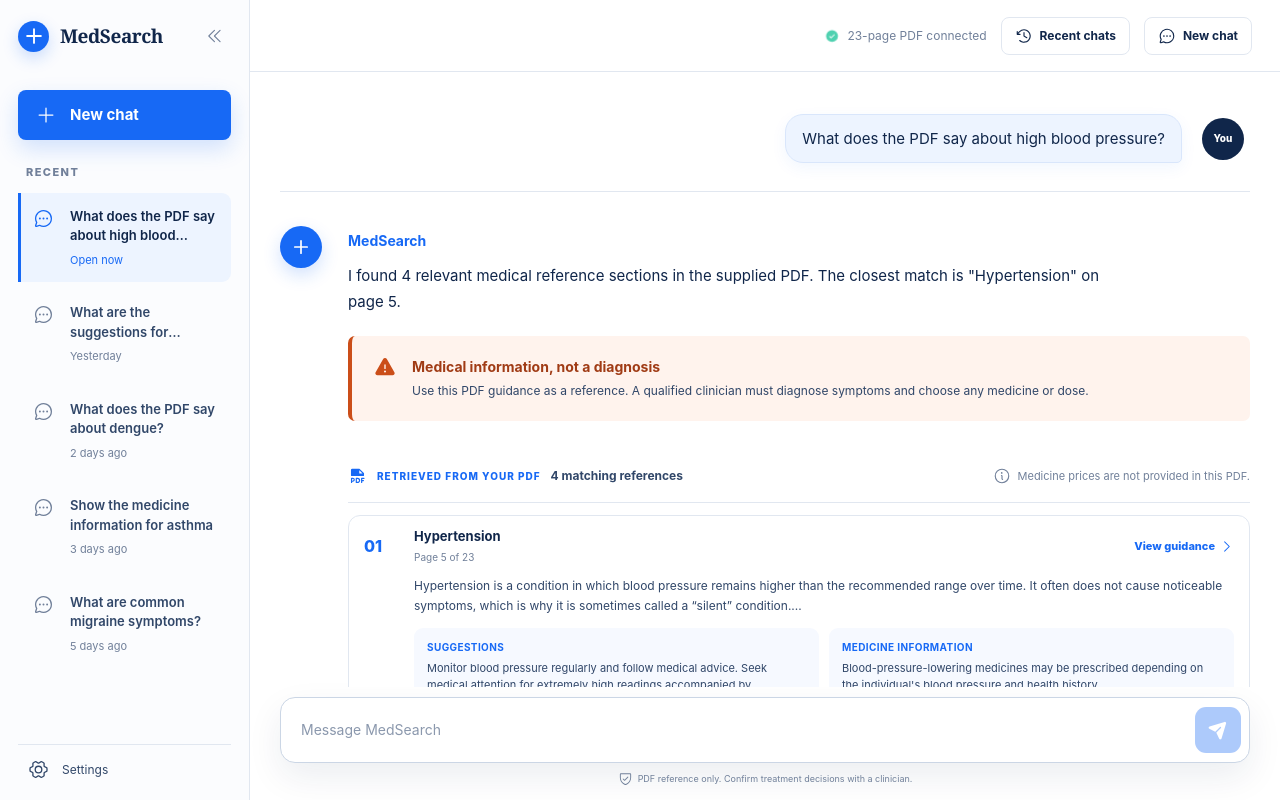
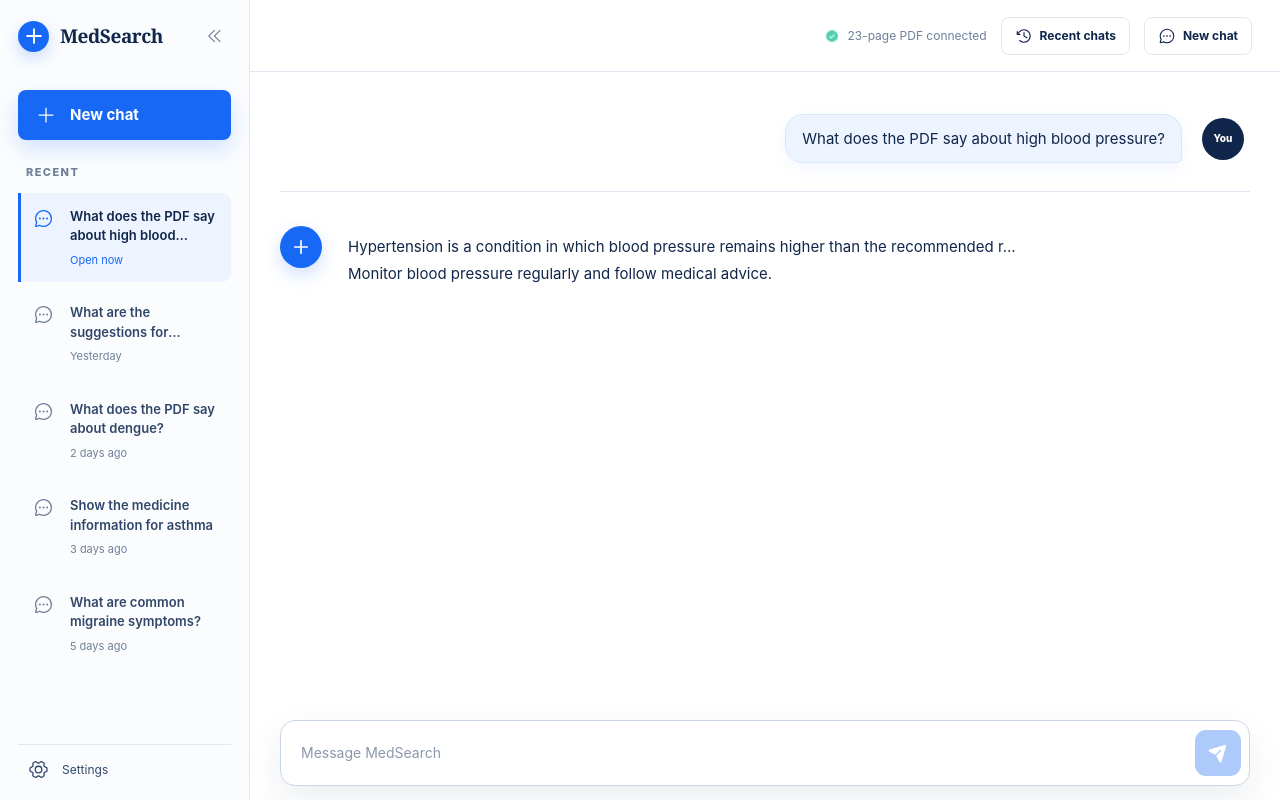
Before and after one commit to pravalika-hai/swasthya-search-rag, a React (Vite) app: page / in a window 1280 px wide. Built offline with nearby package versions, Linux system fonts and the light colour scheme.

Commit message:
Simplify MedSearch responses to two lines

```diff
--- a/app/HealthRag.tsx
+++ b/app/HealthRag.tsx
@@ -10,12 +10,9 @@
   ClockCounterClockwise,
   FilePdf,
   GearSix,
-  Info,
   PaperPlaneTilt,
   Plus,
-  ShieldCheck,
   SidebarSimple,
-  Warning,
   X,
 } from "@phosphor-icons/react";
 
@@ -65,11 +62,6 @@
   "what", "which", "with",
 ]);
 
-const emergencyTerms = [
-  "chest pain", "cannot breathe", "difficulty breathing", "severe bleeding",
-  "unconscious", "fainted", "fainting", "seizure", "suicidal", "overdose",
-];
-
 function normalise(value: string) {
   return value.toLowerCase().replace(/[^a-z0-9]+/g, " ").trim();
 }
@@ -112,11 +104,10 @@
     .map(({ record }) => record);
 }
 
-function shorten(value: string, maximum = 340) {
-  if (value.length <= maximum) return value;
-  const clipped = value.slice(0, maximum);
-  const sentence = clipped.lastIndexOf(". ");
-  return `${clipped.slice(0, sentence > 170 ? sentence + 1 : maximum).trim()}...`;
+function shortLine(value: string, maximum = 92) {
+  const firstSentence = value.split(/(?<=[.!?])\s/)[0]?.trim() || value.trim();
+  if (firstSentence.length <= maximum) return firstSentence;
+  return `${firstSentence.slice(0, maximum - 3).trimEnd()}...`;
 }
 
 export default function HealthRag() {
@@ -125,7 +116,6 @@
   const [query, setQuery] = useState("");
   const [activeQuery, setActiveQuery] = useState(starterQuery);
   const [results, setResults] = useState<MedicalRecord[]>([]);
-  const [selectedRecord, setSelectedRecord] = useState<number | null>(null);
   const [recentChats, setRecentChats] = useState<RecentChat[]>(starterChats);
   const [sidebarOpen, setSidebarOpen] = useState(true);
   const [mobileSidebarOpen, setMobileSidebarOpen] = useState(false);
@@ -160,7 +150,6 @@
     if (!clean || !dataset) return;
     setActiveQuery(clean);
     setResults(retrieve(dataset.records, clean));
-    setSelectedRecord(null);
     setQuery("");
     setMobileSidebarOpen(false);
     setRecentChats((current) => {
@@ -186,16 +175,22 @@
   function newChat() {
     setActiveQuery("");
     setResults([]);
-    setSelectedRecord(null);
     setQuery("");
     setMobileSidebarOpen(false);
     requestAnimationFrame(() => inputRef.current?.focus());
   }
 
-  const emergency = emergencyTerms.some((term) => normalise(activeQuery).includes(term));
-  const answer = results.length
-    ? `I found ${results.length} relevant medical reference ${results.length === 1 ? "section" : "sections"} in the supplied PDF. The closest match is "${results[0].title}" on page ${results[0].page}.`
-    : "I could not find a confident match in the supplied PDF. Try naming a condition, symptom, or topic such as diabetes, fever, asthma, or hypertension.";
+  const answerLines = loading
+    ? ["Reading the medical information...", "Please wait a moment."]
+    : results.length
+      ? [
+          shortLine(results[0].overview),
+          shortLine(normalise(activeQuery).includes("medicine") ? results[0].medicine : results[0].suggestions),
+        ]
+      : [
+          "I could not find a close match in the supplied medical information.",
+          "Try asking about a specific condition such as asthma, diabetes, or fever.",
+        ];
 
   const sidebarClass = [
     "history-sidebar",
@@ -271,47 +266,7 @@
                 <article className="answer-row message-enter answer-delay">
                   <span className="assistant-avatar"><Plus size={18} weight="bold" /></span>
                   <div className="answer-content">
-                    <strong className="assistant-name">MedSearch</strong>
-                    <p>{loading ? "Reading the supplied medical PDF..." : answer}</p>
-
-                    <div className={emergency ? "safety-notice is-urgent" : "safety-notice"}>
-                      <Warning size={22} weight="fill" />
-                      <div>
-                        <strong>{emergency ? "Please get urgent help" : "Medical information, not a diagnosis"}</strong>
-                        <p>{emergency ? "Call India's emergency number 112 or go to the nearest emergency department." : "Use this PDF guidance as a reference. A qualified clinician must diagnose symptoms and choose any medicine or dose."}</p>
-                      </div>
-                    </div>
-
-                    {!emergency && results.length > 0 && (
-                      <section className="results-section">
-                        <div className="results-toolbar">
-                          <div className="results-title"><FilePdf size={19} weight="fill" /><span>RETRIEVED FROM YOUR PDF</span><strong>{results.length} matching references</strong></div>
-                          <span className="price-note"><Info size={18} /> Medicine prices are not provided in this PDF.</span>
-                        </div>
-
-                        <div className="reference-list" aria-label="Matching PDF references">
-                          {results.map((record, index) => (
-                            <article className={selectedRecord === record.id ? "reference-card is-expanded" : "reference-card"} key={record.id}>
-                              <button className="reference-main" type="button" onClick={() => setSelectedRecord(selectedRecord === record.id ? null : record.id)}>
-                                <span className="record-number">{String(index + 1).padStart(2, "0")}</span>
-                                <span className="reference-copy"><strong>{record.title}</strong><small>Page {record.page} of {dataset?.pageCount || 23}</small></span>
-                                <span className="reference-action">{selectedRecord === record.id ? "Close" : "View guidance"}<CaretRight size={15} /></span>
-                              </button>
-                              <div className="reference-summary">
-                                <p>{shorten(record.overview)}</p>
-                                <div className="guidance-grid">
-                                  <div><strong>Suggestions</strong><p>{shorten(record.suggestions, 260)}</p></div>
-                                  <div><strong>Medicine information</strong><p>{shorten(record.medicine, 260)}</p></div>
-                                </div>
-                              </div>
-                              {selectedRecord === record.id && (
-                                <div className="record-detail"><ShieldCheck size={17} weight="fill" />Source: medical info.pdf, page {record.page}. Confirm any treatment or medicine decision with a qualified healthcare professional.</div>
-                              )}
-                            </article>
-                          ))}
-                        </div>
-                      </section>
-                    )}
+                    <p className="two-line-answer"><span>{answerLines[0]}</span><span>{answerLines[1]}</span></p>
                   </div>
                 </article>
               </div>
@@ -325,7 +280,6 @@
             <textarea ref={inputRef} value={query} onChange={(event) => setQuery(event.target.value.slice(0, 500))} onKeyDown={(event) => { if (event.key === "Enter" && !event.shiftKey) { event.preventDefault(); if (query.trim()) ask(query); } }} placeholder="Message MedSearch" rows={1} disabled={loading} aria-label="Health question" />
             <button type="submit" disabled={loading || !query.trim()} aria-label="Send question"><PaperPlaneTilt size={20} weight="fill" /></button>
           </form>
-          <p><ShieldCheck size={15} /> PDF reference only. Confirm treatment decisions with a clinician.</p>
         </footer>
       </section>
 
--- a/app/globals.css
+++ b/app/globals.css
@@ -250,136 +250,20 @@
 }
 .user-avatar { background: var(--ink); font-size: 10px; }
 .assistant-avatar { background: var(--blue); box-shadow: 0 7px 18px rgba(23,105,245,.2); }
-.answer-content { min-width: 0; padding-top: 4px; }
-.assistant-name { display: block; color: var(--blue); font-size: 14px; margin-bottom: 12px; }
-.answer-content > p { max-width: 780px; margin: 0; color: var(--ink); font-size: 15px; line-height: 1.7; }
-
-.safety-notice {
-  margin-top: 22px;
-  display: grid;
-  grid-template-columns: 26px minmax(0, 1fr);
-  gap: 12px;
-  padding: 20px 22px;
-  border-left: 4px solid var(--warning);
-  border-radius: 7px;
-  background: var(--warning-soft);
-  color: var(--warning);
-  animation: noticeReveal 520ms cubic-bezier(.2,.8,.2,1) both;
-  animation-delay: 180ms;
+.answer-content { min-width: 0; padding-top: 8px; }
+.two-line-answer {
+  width: min(820px, 100%);
+  margin: 0;
+  color: var(--ink);
+  font-size: 15px;
+  line-height: 1.75;
 }
-.safety-notice.is-urgent { border-left-color: #c92d2d; background: #fff0f0; color: #c92d2d; }
-.safety-notice strong { display: block; color: #a03b15; font-size: 14px; }
-.safety-notice p { margin: 5px 0 0; color: var(--ink-soft); font-size: 12px; line-height: 1.55; }
-
-.results-section { margin-top: 30px; }
-.results-toolbar {
-  display: flex;
-  align-items: center;
-  justify-content: space-between;
-  gap: 20px;
-  min-height: 52px;
-  border-bottom: 1px solid var(--line);
+.two-line-answer span {
+  display: block;
+  overflow: hidden;
+  white-space: nowrap;
+  text-overflow: ellipsis;
 }
-.results-title { display: flex; align-items: center; gap: 10px; min-width: 0; }
-.results-title > svg { color: var(--blue); }
-.results-title span { color: var(--blue); font-size: 10px; font-weight: 780; letter-spacing: .1em; white-space: nowrap; }
-.results-title strong { color: var(--ink-soft); font-size: 12px; white-space: nowrap; }
-.price-note { display: flex; align-items: center; gap: 7px; color: var(--muted); font-size: 11px; white-space: nowrap; }
-
-.results-table { width: 100%; }
-.table-header, .table-row {
-  display: grid;
-  grid-template-columns: 42px minmax(240px, 1.45fr) minmax(100px, .65fr) minmax(140px, .9fr) 76px;
-  align-items: center;
-  gap: 12px;
-}
-.table-header {
-  min-height: 50px;
-  padding: 0 12px;
-  border-bottom: 1px solid var(--line-strong);
-  color: var(--ink);
-  font-size: 10px;
-  font-weight: 780;
-  letter-spacing: .055em;
-}
-.table-row {
-  min-height: 60px;
-  padding: 0 12px;
-  border-bottom: 1px solid var(--line);
-  color: var(--ink-soft);
-  font-size: 12px;
-  animation: rowReveal 470ms cubic-bezier(.2,.8,.2,1) both;
-  animation-delay: calc(280ms + var(--row-delay));
-  transition: background 160ms ease, transform 160ms ease;
-}
-.table-row:hover { background: var(--blue-wash); transform: translateX(2px); }
-.table-row strong { color: var(--ink); font-weight: 590; line-height: 1.35; }
-.record-number { color: var(--blue); font-weight: 780; }
-.table-row button {
-  display: flex;
-  align-items: center;
-  justify-content: flex-end;
-  gap: 3px;
-  padding: 8px 0;
-  border: 0;
-  background: transparent;
-  color: var(--blue);
-  font-size: 11px;
-  font-weight: 760;
-  cursor: pointer;
-}
-.table-row button svg { transition: transform 180ms ease; }
-.table-record.is-expanded .table-row button svg { transform: rotate(90deg); }
-.record-detail {
-  display: flex;
-  align-items: center;
-  gap: 8px;
-  padding: 12px 16px 12px 66px;
-  border-bottom: 1px solid var(--line);
-  background: var(--blue-wash);
-  color: var(--muted);
-  font-size: 10px;
-  line-height: 1.5;
-  animation: detailOpen 240ms cubic-bezier(.2,.8,.2,1) both;
-}
-.record-detail svg { flex: 0 0 auto; color: var(--success); }
-
-.reference-list { display: grid; gap: 12px; padding-top: 12px; }
-.reference-card {
-  overflow: hidden;
-  border: 1px solid var(--line);
-  border-radius: 12px;
-  background: white;
-  animation: rowReveal 470ms cubic-bezier(.2,.8,.2,1) both;
-  transition: border-color 170ms ease, box-shadow 170ms ease, transform 170ms ease;
-}
-.reference-card:hover { border-color: #b7c9e5; box-shadow: 0 10px 25px rgba(16,38,74,.07); transform: translateY(-1px); }
-.reference-card.is-expanded { border-color: #9db9e6; box-shadow: 0 12px 28px rgba(23,105,245,.1); }
-.reference-main {
-  width: 100%;
-  min-height: 60px;
-  display: grid;
-  grid-template-columns: 38px minmax(0, 1fr) auto;
-  align-items: center;
-  gap: 12px;
-  padding: 11px 15px;
-  border: 0;
-  background: transparent;
-  text-align: left;
-  cursor: pointer;
-}
-.reference-copy { min-width: 0; display: grid; gap: 4px; }
-.reference-copy strong { color: var(--ink); font-size: 13px; }
-.reference-copy small { color: var(--muted); font-size: 10px; }
-.reference-action { display: flex; align-items: center; gap: 4px; color: var(--blue); font-size: 11px; font-weight: 760; white-space: nowrap; }
-.reference-action svg { transition: transform 180ms ease; }
-.reference-card.is-expanded .reference-action svg { transform: rotate(90deg); }
-.reference-summary { padding: 0 15px 15px 65px; }
-.reference-summary > p { margin: 0; color: var(--ink-soft); font-size: 12px; line-height: 1.65; }
-.guidance-grid { display: grid; grid-template-columns: 1fr 1fr; gap: 10px; margin-top: 12px; }
-.guidance-grid > div { padding: 12px 13px; border-radius: 9px; background: var(--blue-wash); }
-.guidance-grid strong { display: block; margin-bottom: 5px; color: var(--blue); font-size: 10px; letter-spacing: .04em; text-transform: uppercase; }
-.guidance-grid p { margin: 0; color: var(--ink-soft); font-size: 11px; line-height: 1.55; }
 
 .welcome-panel { max-width: 720px; margin: 9vh auto 0; text-align: center; animation: messageReveal 500ms ease both; }
 .welcome-icon { width: 58px; height: 58px; display: grid; place-items: center; margin: 0 auto 18px; border-radius: 16px; color: var(--blue); background: var(--blue-pale); }
@@ -467,7 +351,6 @@
   .history-sidebar.is-collapsed .history-item { display: grid; justify-content: initial; padding: 14px 12px; border-left: 3px solid transparent; border-radius: 0 9px 9px 0; }
   .history-sidebar.is-collapsed .history-item.is-current { border-left-color: var(--blue); }
   .history-sidebar.is-collapsed .settings-button { justify-content: flex-start; padding-inline: 10px; }
-  .table-header, .table-row { grid-template-columns: 36px minmax(220px, 1.4fr) minmax(100px, .65fr) minmax(130px, .8fr) 70px; }
 }
 
 @media (max-width: 840px) {
@@ -501,16 +384,7 @@
   .question-row { grid-template-columns: minmax(0, 1fr) 38px; }
   .answer-row { grid-template-columns: 38px minmax(0, 1fr); }
   .user-avatar, .assistant-avatar { width: 36px; height: 36px; }
-  .results-toolbar { align-items: flex-start; flex-direction: column; gap: 7px; padding: 12px 0; }
-  .results-title { flex-wrap: wrap; }
-  .price-note { white-space: normal; }
-  .table-header { display: none; }
-  .table-row { grid-template-columns: 30px minmax(0, 1fr) 64px; gap: 8px; padding: 12px 7px; }
-  .table-row > span:nth-child(3), .table-row > span:nth-child(4) { display: none; }
-  .record-detail { padding-left: 46px; }
   .question-row p { max-width: 85%; }
-  .guidance-grid { grid-template-columns: 1fr; }
-  .reference-summary { padding-left: 15px; }
   .composer-area { padding-inline: 12px; }
 }
 
@@ -522,11 +396,7 @@
   .conversation { gap: 25px; }
   .question-row { padding-bottom: 20px; }
   .question-row p { max-width: 92%; padding: 10px 13px; font-size: 14px; }
-  .answer-content > p { font-size: 13px; }
-  .safety-notice { padding: 14px; }
-  .results-title strong { width: 100%; padding-left: 29px; }
-  .reference-main { grid-template-columns: 30px minmax(0, 1fr); }
-  .reference-action { grid-column: 2; justify-self: start; }
+  .two-line-answer { font-size: 13px; }
   .suggestion-list { grid-template-columns: 1fr; }
   .welcome-panel { margin-top: 5vh; }
   .message-composer { min-height: 56px; padding-left: 14px; grid-template-columns: minmax(0, 1fr) 42px; }
```
Also changed, not shown: 1 other file (tests, documents, lock files or other folders).
